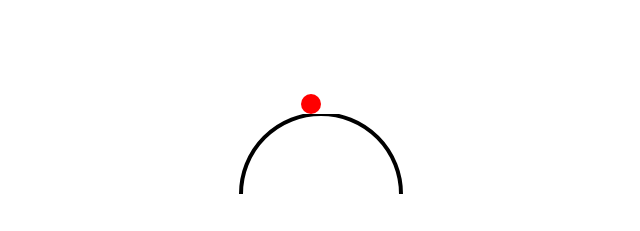
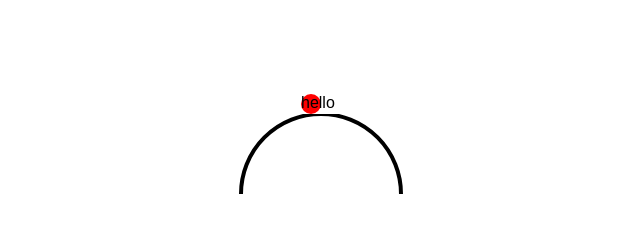
Before and after one commit to Resvan-cleverpush/speeed-meter, a plain HTML site: page index.html in a window 1280 px wide. Shown: the part 212-443 px from the top of the page, 319-959 px from the left. Drawn offline with Linux system fonts and the light colour scheme.

Commit message:
Update index.html

```diff
--- a/index.html
+++ b/index.html
@@ -13,7 +13,7 @@
         <svg class="arc" viewBox="0 0 100 50">
             <path d="M10,40 A30,30 0 0,1 90,40" stroke="black" stroke-width="2" fill="none" />
         </svg>
-        <div class="circle" id="circle" draggable="true"></div>
+        <div class="circle" id="circle" draggable="true">hello</div>
     </div>
     <div class="speed-display" id="speed-display">Speed: 0%</div>
     <script src="script.js"></script>
```
